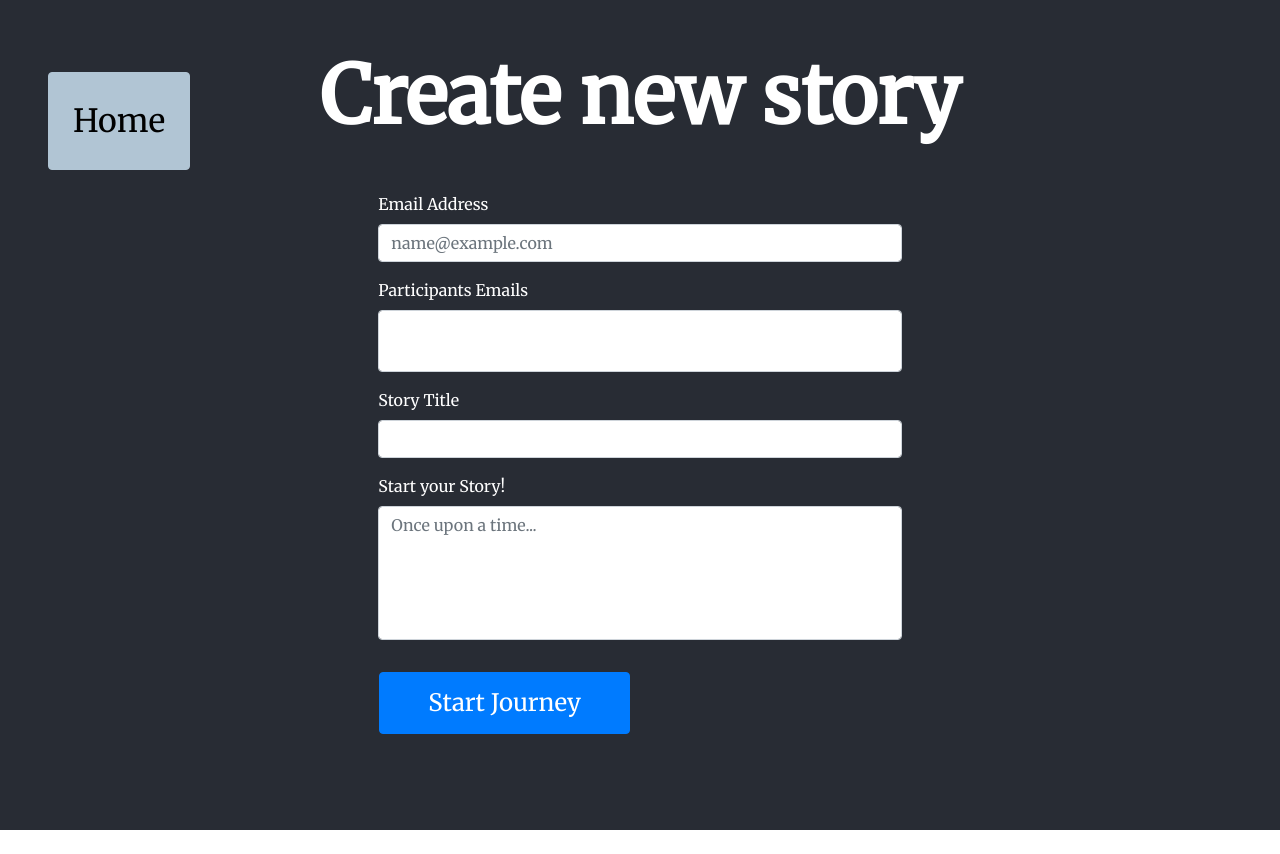
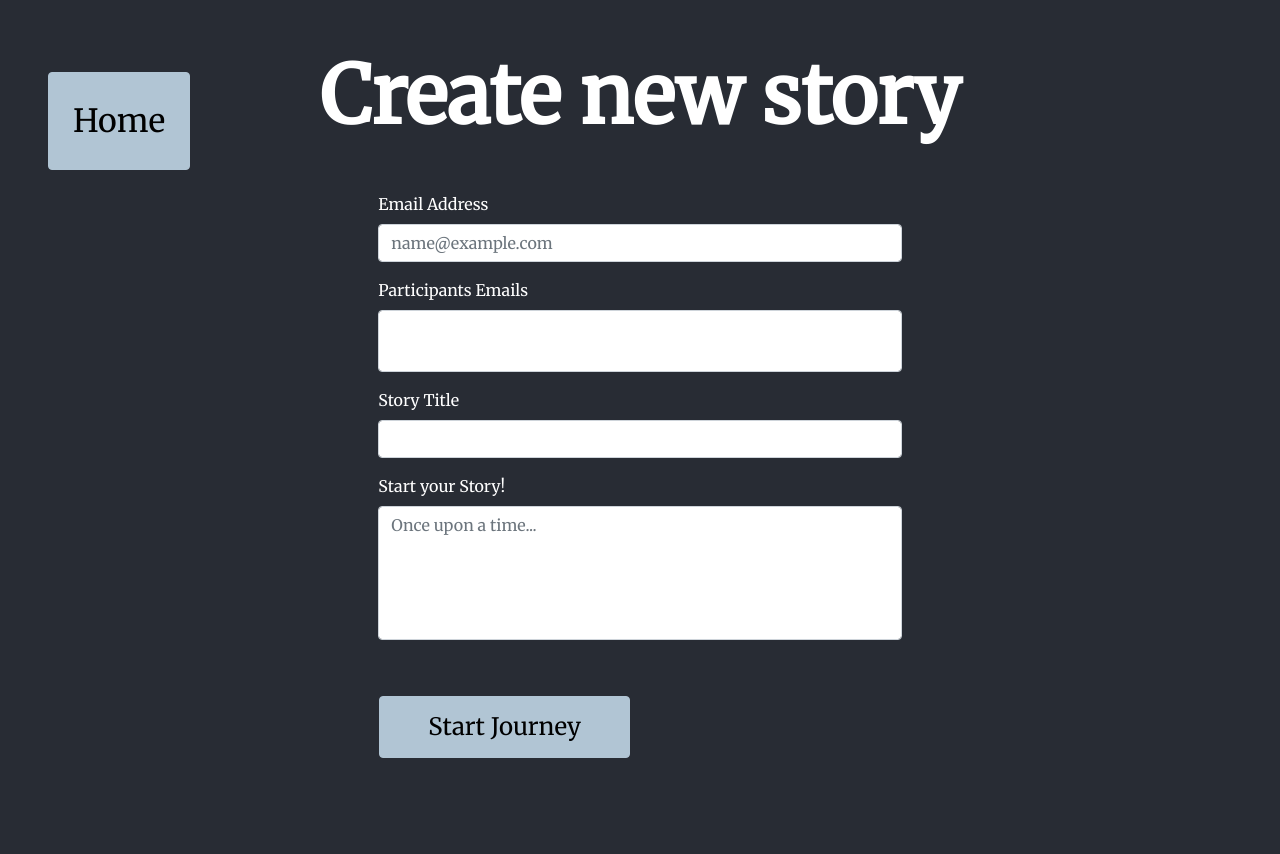
Before and after one commit to CivanErbay/tellzy, a React (Create React App) app: page /story in a window 1280 px wide. Before the commit the page ends 830 px from the top, so only its background shows below. Built offline with nearby package versions, Linux system fonts and the light colour scheme; no server answers.

Commit message:
some other changes

```diff
--- a/src/App.css
+++ b/src/App.css
@@ -78,6 +78,10 @@ textarea {
 .p-cs-true2 {
     font-size: 1rem;
 }
+.p-deadlink-true {
+    font-size: 1.3rem !important;
+    margin-top: 7rem !important;
+}
 .copy-cs-true {
     font-size: 1.5rem;
 }
@@ -109,7 +113,13 @@ textarea {
 .go-btn-cs-false {
     padding: 0.5em 2em 0.5em 2em !important;
     font-size: 1.5rem !important;
+    margin-top: 1.5rem !important;
+
+    background-color: #b1c5d4 !important;
+    border-color: #b1c5d4 !important;
+    color: black !important;
 }
+
 .form-es-false {
     margin: 3rem 10rem 2rem 10rem;
 }
--- a/src/Components/EditStory.jsx
+++ b/src/Components/EditStory.jsx
@@ -290,9 +290,9 @@ export default class EditStory extends Component {
                                         )}
                                     </>
                                 ) : (
-                                    <div className="d-flex justify-content-center">
+                                    <div className="d-flex justify-content-center p-deadlink-true">
                                         Sorry, the edit link for this story is
-                                        unknown
+                                        not valid.
                                     </div>
                                 )}
                             </>
--- a/src/Components/LinkPage.jsx
+++ b/src/Components/LinkPage.jsx
@@ -59,6 +59,9 @@ export default class ResultStory extends Component {
                                 </>
                             ) : (
                                 <>
+                                    <h1 className="h1-es-false text-center text-capitalize">
+                                        {story.storyTitle}
+                                    </h1>
                                     <p className="p-5 p-cs-true text-center">
                                         Congratulations!<br></br> You were the
                                         last author, which means your collective
```
